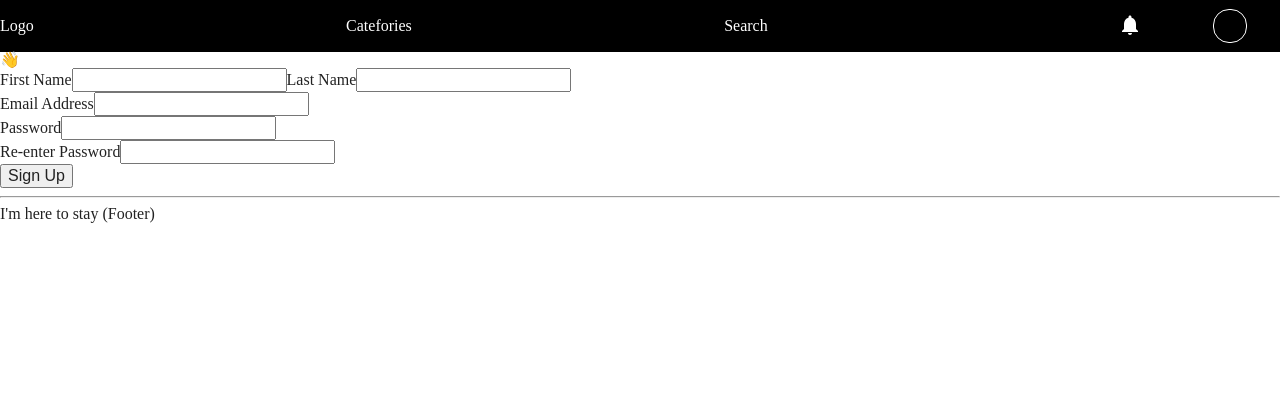
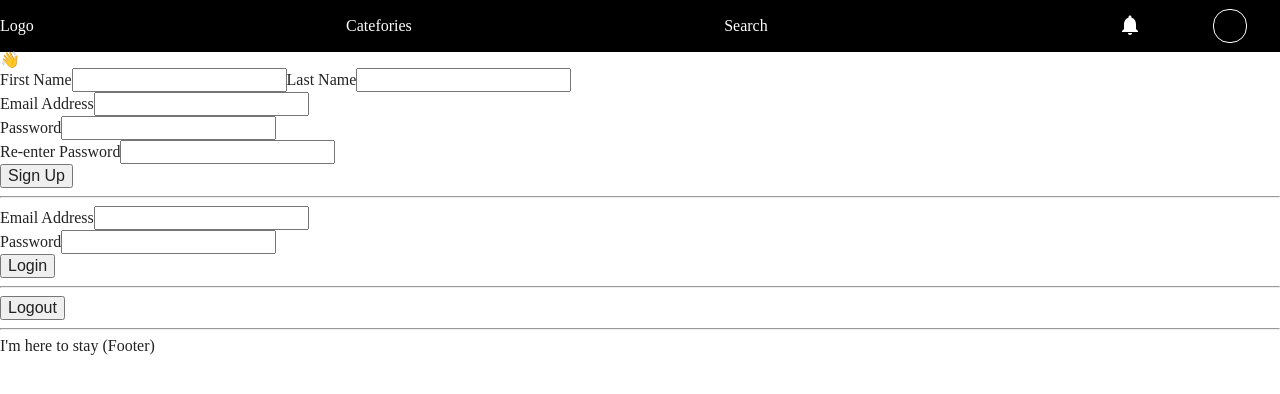
Before and after one commit to vodis/vm_nextjs_client, a Next.js app: page / in a window 1280 px wide. Shown: the top 394 px of the page. Built offline with nearby package versions, Linux system fonts and the light colour scheme.

Commit message:
Auth forms added

```diff
--- /dev/null
+++ b/components/Auth/Login.tsx
@@ -0,0 +1,45 @@
+import * as React from "react";
+import useForm from "../../hooks/useForm";
+
+const Login = () => {
+  const login = () => {
+    alert(`User Created!
+           Name: ${inputs.firstName} ${inputs.lastName}
+           Email: ${inputs.email}`);
+  };
+
+  const { inputs, handleInputChange, handleSubmit } = useForm(login);
+
+  return (
+    <form onSubmit={handleSubmit}>
+      <div>
+        <label>
+          Email Address
+          <input
+            type="email"
+            name="email"
+            onChange={handleInputChange}
+            value={inputs.email}
+            required
+            autoComplete="username"
+          />
+        </label>
+      </div>
+      <div>
+        <label>
+          Password
+          <input
+            type="password"
+            name="password1"
+            onChange={handleInputChange}
+            value={inputs.password1}
+            autoComplete="current-password"
+          />
+        </label>
+      </div>
+      <button type="submit">Login</button>
+    </form>
+  );
+}
+
+export default Login;
--- /dev/null
+++ b/components/Auth/Logout.tsx
@@ -0,0 +1,9 @@
+import React from 'react'
+
+export default function Logout() {
+    return (
+        <div>
+            <button>Logout</button>
+        </div>
+    )
+}
--- a/components/Auth/SignUp.tsx
+++ b/components/Auth/SignUp.tsx
@@ -1,24 +1,79 @@
 import * as React from "react";
+import useForm from "../../hooks/useForm";
 
-export default function SignUp() {
+const SignUp = () => {
+  const signup = () => {
+    alert(`User Created!
+           Name: ${inputs.firstName} ${inputs.lastName}
+           Email: ${inputs.email}`);
+  };
+
+  const { inputs, handleInputChange, handleSubmit } = useForm(signup);
+
   return (
-    <form>
-      <label htmlFor="firstName">
-        <input type="text" name="firstName" placeholder="firstName" />
-      </label>
-      <label htmlFor="lastName">
-        <input type="text" name="lastName" placeholder="lastName" />
-      </label>
-      <label htmlFor="email">
-        <input type="email" name="email" placeholder="email" />
-      </label>
-      <label htmlFor="password1">
-        <input type="password" name="password1" />
-      </label>
-      <label htmlFor="password2">
-        <input type="password" name="password2" />
-      </label>
-      <button type="submit">Submit</button>
+    <form onSubmit={handleSubmit}>
+      <div>
+        <label>
+          First Name
+          <input
+            type="text"
+            name="firstName"
+            onChange={handleInputChange}
+            value={inputs.firstName}
+            required
+          />
+        </label>
+        <label>
+          Last Name
+          <input
+            type="text"
+            name="lastName"
+            onChange={handleInputChange}
+            value={inputs.lastName}
+            required
+          />
+        </label>
+      </div>
+      <div>
+        <label>
+          Email Address
+          <input
+            type="email"
+            name="email"
+            onChange={handleInputChange}
+            value={inputs.email}
+            required
+            autoComplete="username"
+          />
+        </label>
+      </div>
+      <div>
+        <label>
+          Password
+          <input
+            type="password"
+            name="password1"
+            onChange={handleInputChange}
+            value={inputs.password1}
+            autoComplete="current-password"
+          />
+        </label>
+      </div>
+      <div>
+        <label>
+          Re-enter Password
+          <input
+            type="password"
+            name="password2"
+            onChange={handleInputChange}
+            value={inputs.password2}
+            autoComplete="current-password"
+          />
+        </label>
+      </div>
+      <button type="submit">Sign Up</button>
     </form>
   );
 }
+
+export default SignUp;
--- a/components/Form/Form.tsx
+++ b/components/Form/Form.tsx
@@ -1,4 +1,4 @@
-import React, { ReactChild, FunctionComponentElement } from "react";
+import React, { ReactChild, FunctionComponentElement, ReactChildren } from "react";
 
 type Props = {
   children: ReactChild;
--- a/hooks/useForm.tsx
+++ b/hooks/useForm.tsx
@@ -1,6 +1,6 @@
 import React, { useState, FormEvent, ChangeEvent } from "react";
 
-const useSignUpForm = (callback: Function): any => {
+const useForm = (callback: Function): any => {
   const [inputs, setInputs] = useState({});
 
   const handleSubmit = (event: FormEvent) => {
@@ -25,4 +25,4 @@ const useSignUpForm = (callback: Function): any => {
   };
 };
 
-export default useSignUpForm;
+export default useForm;
--- a/pages/index.tsx
+++ b/pages/index.tsx
@@ -5,82 +5,22 @@ import { NextPage } from "next";
 import Layout from "../components/Layout/Layout";
 import Form from "../components/Form/Form";
 import SignUp from "../components/Auth/SignUp";
-import useSignUpForm from "../hooks/useForm";
+import Login from "../components/Auth/Login";
+import Logout from "../components/Auth/Logout";
 
 const IndexPage: NextPage = () => {
-  const signup = () => {
-    alert(`User Created!
-           Name: ${inputs.firstName} ${inputs.lastName}
-           Email: ${inputs.email}`);
-  };
-
-  const { inputs, handleInputChange, handleSubmit } = useSignUpForm(signup);
-
   return (
     <Layout title="Home | Next.js + TypeScript Example">
       <h1>👋</h1>
-      <form onSubmit={handleSubmit}>
-        <div>
-          <label>
-            First Name
-            <input
-              type="text"
-              name="firstName"
-              onChange={handleInputChange}
-              value={inputs.firstName}
-              required
-            />
-          </label>
-          <label>
-            Last Name
-            <input
-              type="text"
-              name="lastName"
-              onChange={handleInputChange}
-              value={inputs.lastName}
-              required
-            />
-          </label>
-        </div>
-        <div>
-          <label>
-            Email Address
-            <input
-              type="email"
-              name="email"
-              onChange={handleInputChange}
-              value={inputs.email}
-              required
-              autoComplete="username"
-            />
-          </label>
-        </div>
-        <div>
-          <label>
-            Password
-            <input
-              type="password"
-              name="password1"
-              onChange={handleInputChange}
-              value={inputs.password1}
-              autoComplete="current-password"
-            />
-          </label>
-        </div>
-        <div>
-          <label>
-            Re-enter Password
-            <input
-              type="password"
-              name="password2"
-              onChange={handleInputChange}
-              value={inputs.password2}
-              autoComplete="current-password"
-            />
-          </label>
-        </div>
-        <button type="submit">Sign Up</button>
-      </form>
+      <Form>
+        <SignUp />
+      </Form>
+      <hr/>
+      <Form>
+        <Login />
+      </Form>
+      <hr/>
+      <Logout />
     </Layout>
   );
 };
```
Also changed, not shown: 1 other file (tests, documents, lock files or other folders).
